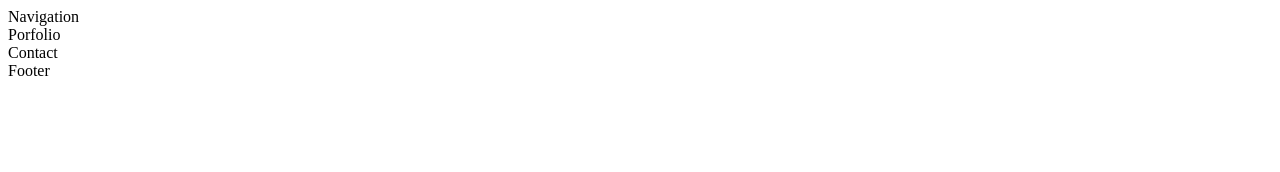
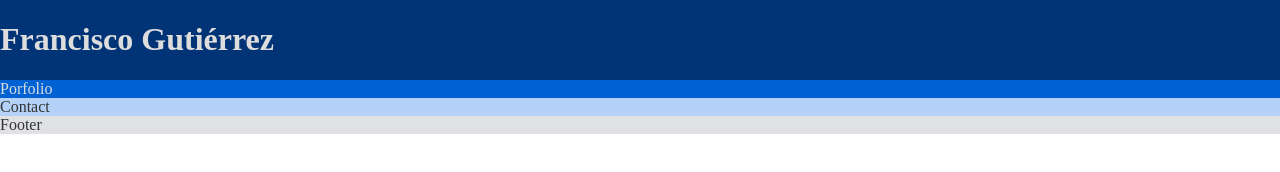
Before and after one commit to franciscojgtz/Portfolio-Site, a plain HTML site: page index.html in a window 1280 px wide. Drawn offline with Linux system fonts and the light colour scheme.

Commit message:
Define Mostly-Fluid Layout

```diff
--- a/css/main.css
+++ b/css/main.css
@@ -0,0 +1,31 @@
+body {
+	margin: 0;
+	padding: 0;
+	width: 100%;
+	display: flex;
+	flex-flow: row wrap;
+}
+
+header, #portfolio, #contact, footer {
+	width: 100%;
+}
+
+header {
+	color: #ddd;
+  background-color: #003476;
+}
+
+#portfolio {
+	color: #ddd;
+  background-color: #0062d2;
+}
+
+#contact {
+	color: #333;
+  background-color: #b4d2f7;
+}
+
+footer {
+	color: #333;
+  background-color: #dfe1e5;
+}
--- a/index.html
+++ b/index.html
@@ -8,6 +8,7 @@
 	<meta name="description" content="Personal Web Developer Portfolio">
 	<meta name="author" content="Francisco Gutiérrez">
 
+	<!-- Custom CSS -->
 	<link rel="stylesheet" href="css/main.css">
 
 	<!-- Custom Fonts -->
@@ -22,11 +23,12 @@
 
 </head>
 <body>
-	<nav>Navigation</nav>
 
-	<section>Porfolio</section>
+	<header><h1>Francisco Gutiérrez</h1></header>
 
-	<section>Contact</section>
+	<section id="portfolio">Porfolio</section>
+
+	<section id="contact">Contact</section>
 
 	<footer>Footer</footer>
 
```
